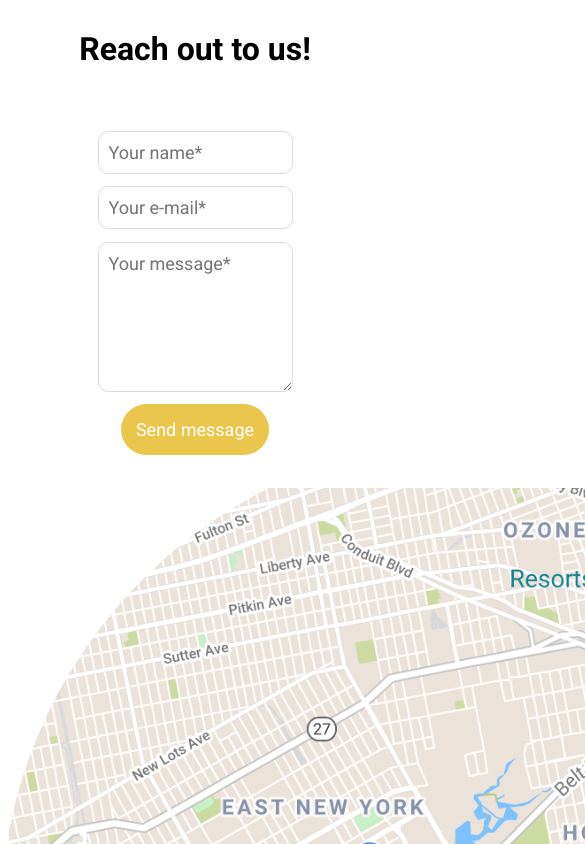
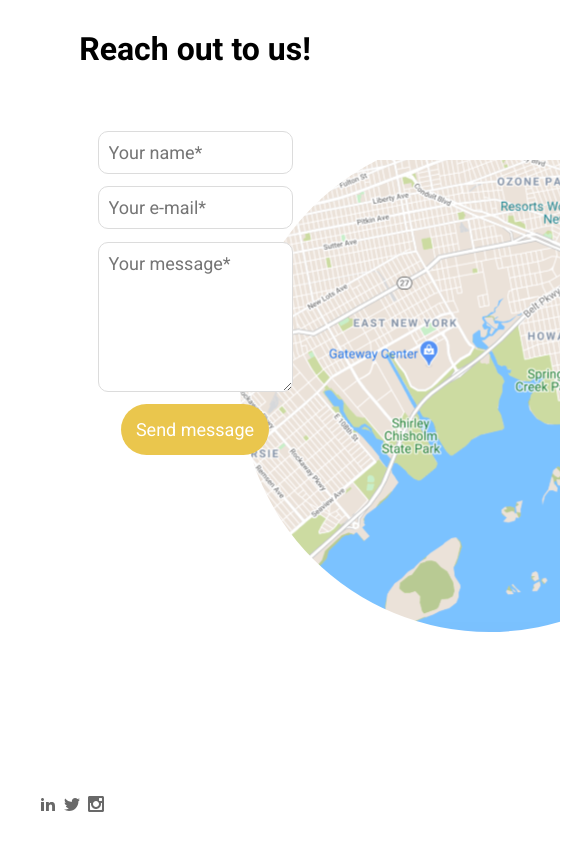
Before and after one commit to zThiago15/feedback-form, a React (Create React App) app in the folder front-end/: page /contact in a window 390 px wide. Shown: the top 844 px of the page, 585 px wide, since content can reach past the window. Built offline with nearby package versions, Linux system fonts and the light colour scheme.

Commit message:
feat: style map image and social media icons in mobile screen

```diff
--- a/front-end/src/pages/Contact.tsx
+++ b/front-end/src/pages/Contact.tsx
@@ -6,6 +6,7 @@ import Map from '../assets/map.svg';
 import { createContact } from '../services/contact';
 
 import { StyledButton } from '../styles/button.style';
+import { StyledFooter } from '../styles/footer.style';
 import { StyledForm } from '../styles/form.style';
 import { StyledInput, StyledTextarea } from '../styles/formFields.style';
 import { StyledHeading } from '../styles/heading.style';
@@ -38,7 +39,6 @@ export default function Contact() {
                 <StyledForm
                     method="POST"
                     onSubmit={(e: FormEvent) => validateForm(e)}
-
                 >
                     <StyledInput
                         placeholder="Your name*"
@@ -60,11 +60,11 @@ export default function Contact() {
                 </StyledForm>
                 <StyledMap src={Map} alt="map" />
             </main>
-            <footer>
-                <ImLinkedin2 />
-                <ImTwitter />
-                <ImInstagram />
-            </footer>
+            <StyledFooter>
+                <ImLinkedin2 width={`50px`} color="#696969" />
+                <ImTwitter width={`50px`} color="#696969" />
+                <ImInstagram width={`50px`} color="#696969" />
+            </StyledFooter>
         </>
     );
 }
--- a/front-end/src/styles/button.style.tsx
+++ b/front-end/src/styles/button.style.tsx
@@ -1,6 +1,9 @@
 import styled from "styled-components"
 
 export const StyledButton = styled.button`
+  position: relative;
+  z-index: 10;
+
   color: white;
   font-size: 18px;
   background-color: ${({theme}) => theme.colors.yellow};
--- /dev/null
+++ b/front-end/src/styles/footer.style.tsx
@@ -0,0 +1,11 @@
+import styled from 'styled-components';
+
+export const StyledFooter = styled.footer`
+    position: absolute;
+    bottom: 2em;
+    left: 2em;
+
+    width: 5em;
+    display: flex;
+    justify-content: space-evenly
+`;
--- a/front-end/src/styles/map.style.tsx
+++ b/front-end/src/styles/map.style.tsx
@@ -1,6 +1,10 @@
 import styled from "styled-components"
 
 export const StyledMap = styled.img`
-  position: relative;
+  position: absolute;
   z-index: -1;
+  width: 20em;
+
+  top: 10em;
+  left: 15em;
 `;
```
